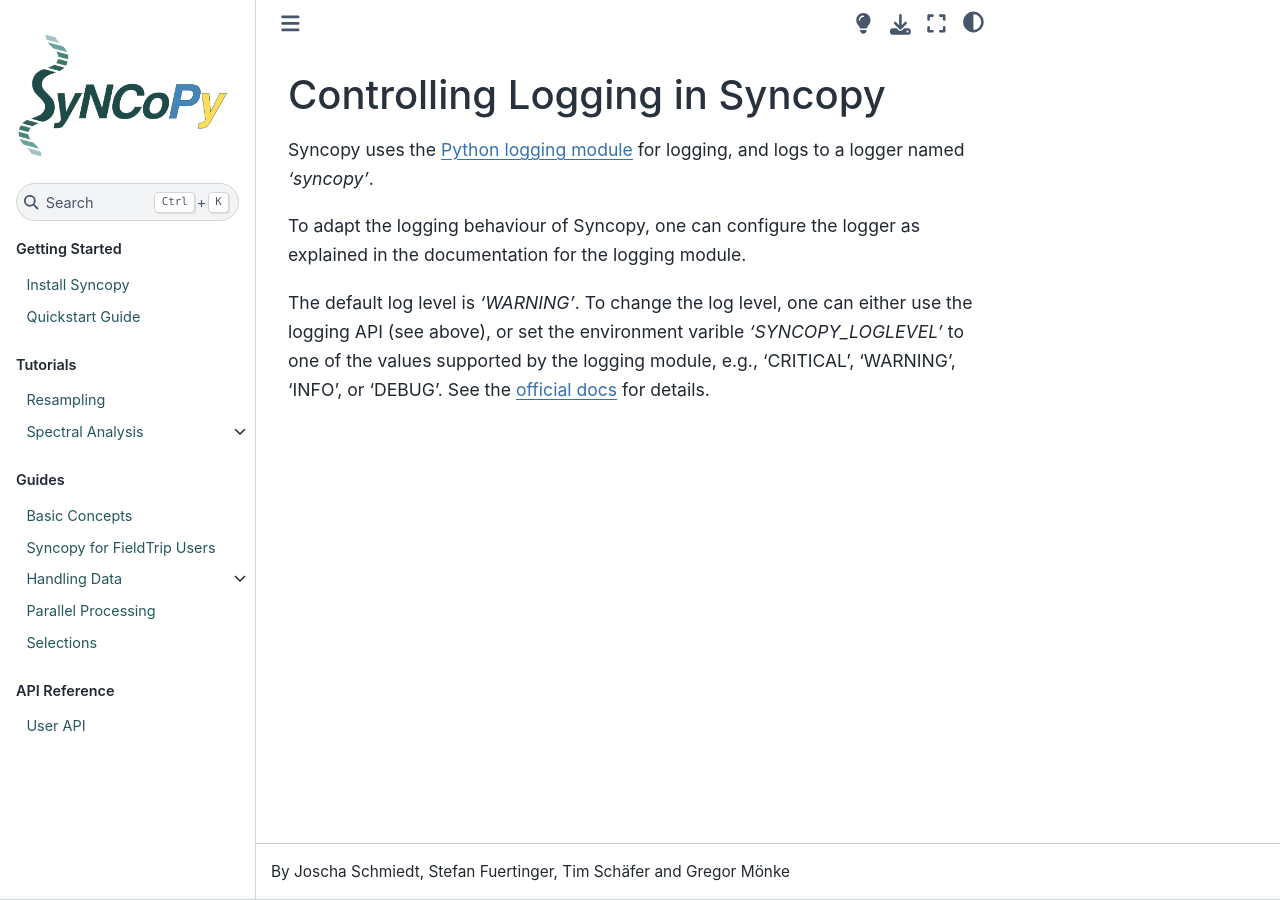
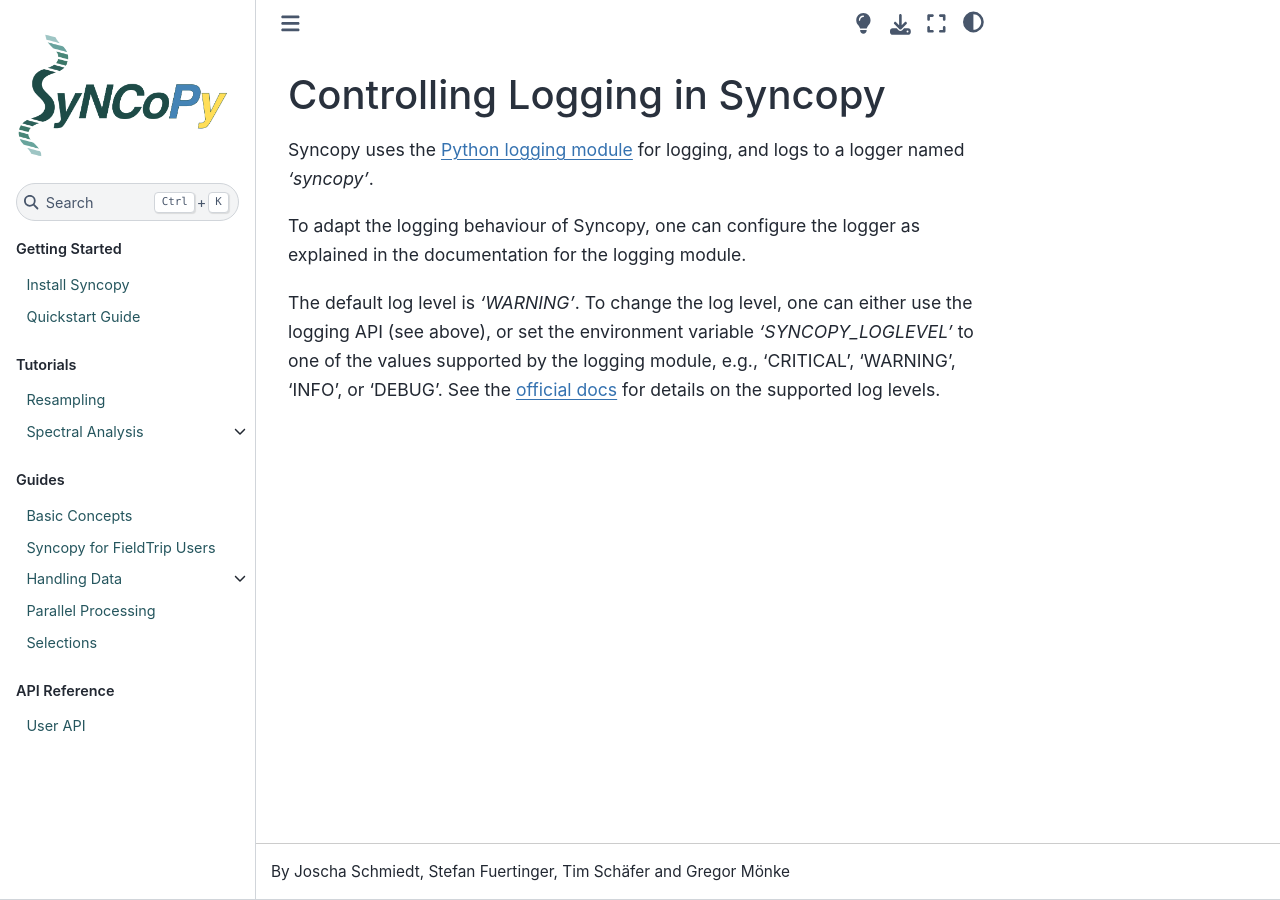
Before and after one commit to esi-neuroscience/syncopy, a Sphinx documentation site: the page built from doc/source/developer/logging.rst, in a window 1280 px wide. Built offline with Sphinx 7.4.7 and the Sphinx Book theme 1.1.4, drawn with Linux system fonts in a browser that asks for light colours; the version number is read from the project's files by our own code.

Commit message:
CHG: fix typo

```diff
--- a/doc/source/developer/logging.rst
+++ b/doc/source/developer/logging.rst
@@ -8,4 +8,4 @@
 To adapt the logging behaviour of Syncopy, one can configure the logger as explained in the documentation for the logging module.
 
 
-The default log level is `'WARNING'`. To change the log level, one can either use the logging API (see above), or set the environment varible `'SYNCOPY_LOGLEVEL'` to one of the values supported by the logging module, e.g., 'CRITICAL', 'WARNING', 'INFO', or 'DEBUG'. See the `official docs <https://docs.python.org/3/library/logging.html#levels>`_ for details.
+The default log level is `'WARNING'`. To change the log level, one can either use the logging API (see above), or set the environment variable `'SYNCOPY_LOGLEVEL'` to one of the values supported by the logging module, e.g., 'CRITICAL', 'WARNING', 'INFO', or 'DEBUG'. See the `official docs <https://docs.python.org/3/library/logging.html#levels>`_ for details on the supported log levels.
```
